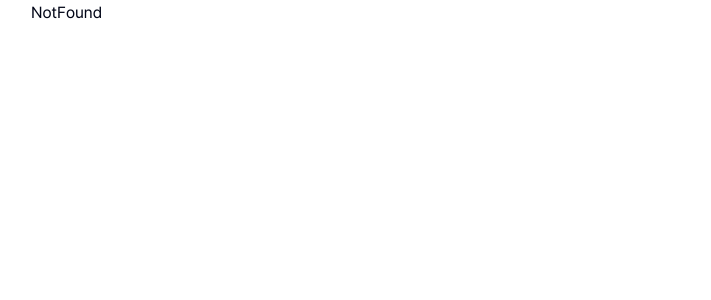
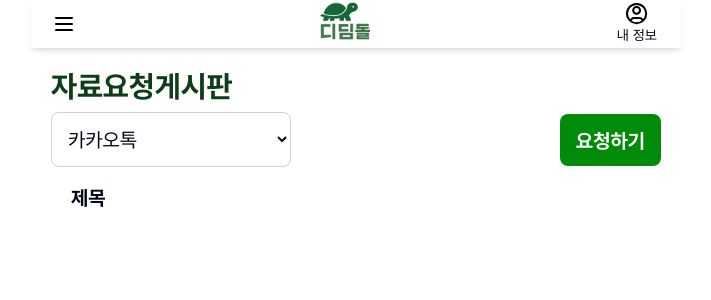
Before and after one commit to prgrms-web-devcourse-final-project/WEB5_6_MOCI_FE, a Next.js app: page /archive/request in a window 1280 px wide. Before the commit this address had no page. Shown: the top 300 px of the page, without its empty margins (284-995 px from the left). Built offline with nearby package versions, Linux system fonts and the light colour scheme.

Commit message:
[Feat]자료실요청페이지ui(제작중)

```diff
--- /dev/null
+++ b/src/app/(root)/archive/components/ArchiveRequest.tsx
@@ -0,0 +1,10 @@
+function ArchiveRequest() {
+  return (
+    <div className="flex gap-2 py-2 px-5">
+      {/* <아이콘/> */}
+      <h2 className="text-xl font-bold flex-1">제목</h2>
+    </div>
+  );
+}
+
+export default ArchiveRequest;
--- /dev/null
+++ b/src/app/(root)/archive/components/RequestStatus.tsx
@@ -0,0 +1,21 @@
+import React from "react";
+
+const requestStatus = {
+  PENDING: { color: "bg-lightgreen", text: "대기" },
+  APPROVED: { color: "bg-yellow-default", text: "승인" },
+  REJECTED: { color: "bg-darkgreen-defalt", text: "거절" },
+};
+
+function RequestStatus({
+  status,
+}: {
+  status: "PENDING" | "APPROVED" | "REJECTED";
+}) {
+  return (
+    <div className={`rounded-lg px-4 py-3 ${requestStatus[status].color}`}>
+      {requestStatus[status].text}
+    </div>
+  );
+}
+
+export default RequestStatus;
--- /dev/null
+++ b/src/app/(root)/archive/request/page.tsx
@@ -0,0 +1,41 @@
+import Button from "@/shared/components/Button";
+import ArchiveRequest from "../components/ArchiveRequest";
+
+function page() {
+  const matchCategory = {
+    kakaotalk: "카카오톡",
+    ktx: "교통",
+    youtube: "유튜브",
+    coupang: "쿠팡",
+    delivery: "배달",
+    bus: "버스",
+    all: "전체자료",
+  } as const;
+  // TODO : 아카이브 페이지 풀 받고 아카이브페이지에 있는거 export 해서 가져오기
+  return (
+    <div className="flex-1 flex flex-col gap-2 p-5">
+      <h1 className="text-3xl text-darkgreen-default font-bold">
+        자료요청게시판
+      </h1>
+      <div className="flex items-center justify-between">
+        <select
+          name="category"
+          id="category"
+          className="w-2/3 max-w-60  text-xl border border-gray rounded-lg p-3"
+        >
+          {Object.entries(matchCategory).map(([key, category]) => (
+            <option key={key} value={key}>
+              {category}
+            </option>
+          ))}
+        </select>
+        <Button>요청하기</Button>
+      </div>
+      <ul>
+        <ArchiveRequest />
+      </ul>
+    </div>
+  );
+}
+
+export default page;
```
